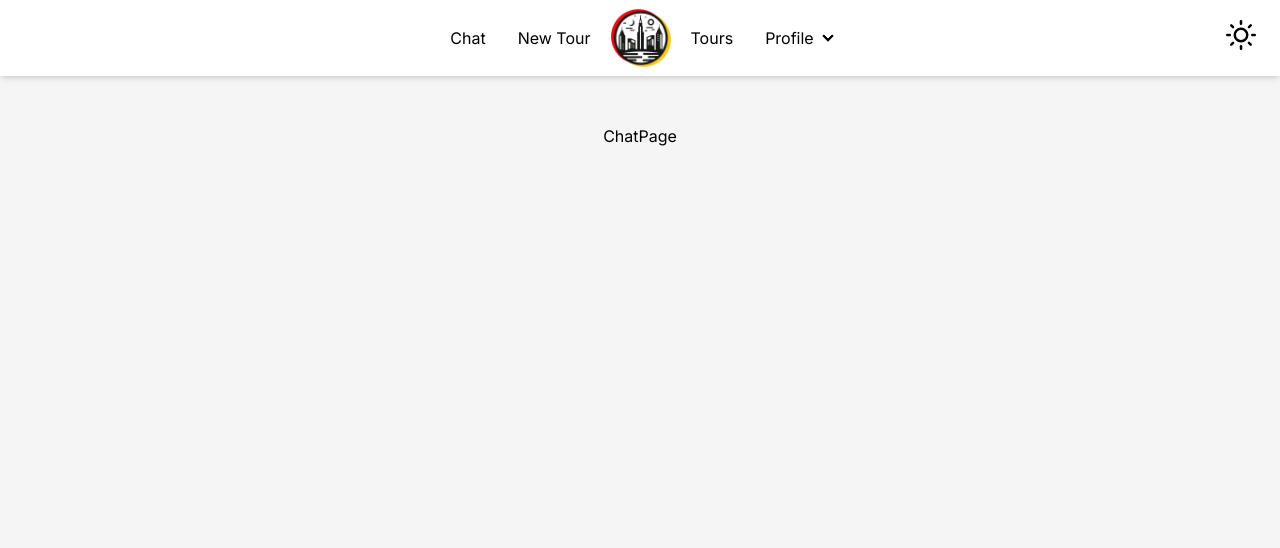
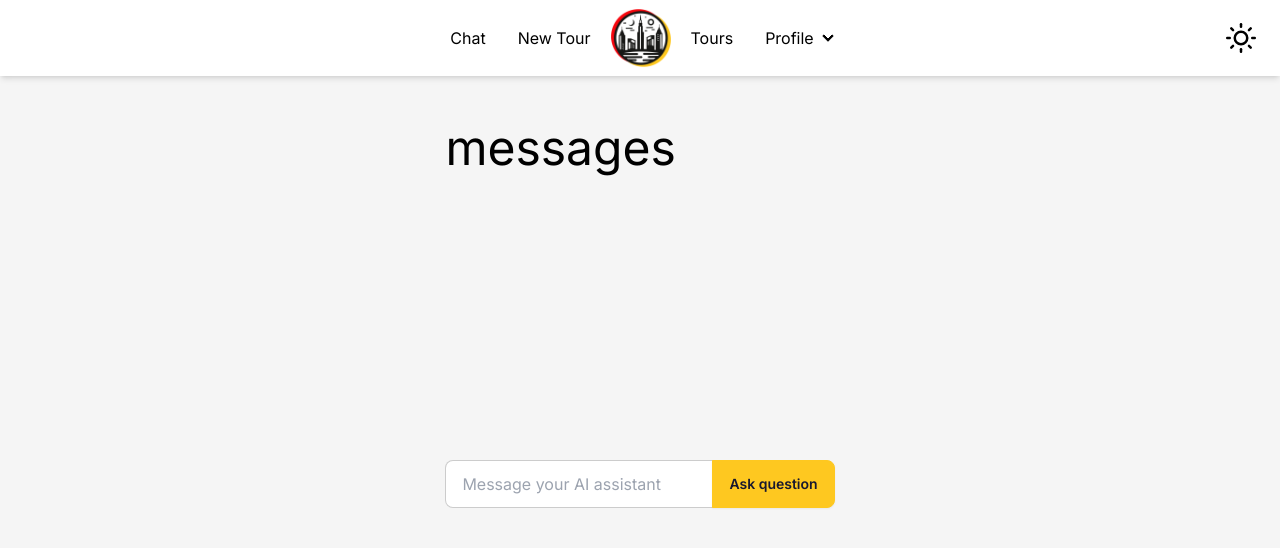
Before and after one commit to rm-reins/next-gpt-cityGuide, a Next.js app: page /chat in a window 1280 px wide. Shown: the top 548 px of the page. Built offline with nearby package versions, Linux system fonts and the light colour scheme; no server answers.

Commit message:
feat: chat page setup

```diff
--- a/app/(dashboard)/chat/page.jsx
+++ b/app/(dashboard)/chat/page.jsx
@@ -1,5 +1,14 @@
+import Chat from "@/components/Chat.jsx";
+import { dehydrate, HydrationBoundary, QueryClient } from "@tanstack/react-query";
+
 function ChatPage() {
-  return <div>ChatPage</div>;
+  const queryClient = new QueryClient();
+
+  return (
+    <HydrationBoundary state={dehydrate(queryClient)}>
+      <Chat />
+    </HydrationBoundary>
+  );
 }
 
 export default ChatPage;
--- a/app/layout.jsx
+++ b/app/layout.jsx
@@ -1,6 +1,7 @@
 import { Inter } from "next/font/google";
 import "./globals.css";
 import { ClerkProvider } from "@clerk/nextjs";
+import Providers from "./providers.jsx";
 
 const inter = Inter({ subsets: ["latin"] });
 
@@ -17,7 +18,9 @@ export default function RootLayout({ children }) {
   return (
     <ClerkProvider>
       <html lang="en">
-        <body className={inter.className}>{children}</body>
+        <body className={inter.className}>
+          <Providers>{children}</Providers>
+        </body>
       </html>
     </ClerkProvider>
   );
--- /dev/null
+++ b/app/providers.jsx
@@ -0,0 +1,26 @@
+"use client";
+
+import { QueryClient, QueryClientProvider } from "@tanstack/react-query";
+
+import { useState } from "react";
+import { Toaster } from "react-hot-toast";
+
+function Providers({ children }) {
+  const [queryClient] = useState(() => {
+    return new QueryClient({
+      defaultOptions: {
+        queries: {
+          staleTime: 60 * 1000,
+        },
+      },
+    });
+  });
+
+  return (
+    <QueryClientProvider client={queryClient}>
+      <Toaster position="top-center" />
+      {children}
+    </QueryClientProvider>
+  );
+}
+export default Providers;
--- /dev/null
+++ b/components/Chat.jsx
@@ -0,0 +1,43 @@
+"use client";
+
+import chatResponse from "@/utils/actions.js";
+import { useMutation } from "@tanstack/react-query";
+import { useState } from "react";
+
+function Chat() {
+  const [inputText, setInputText] = useState("");
+  const [message, setMessage] = useState([]);
+
+  const { mutate } = useMutation({
+    mutationFn: (message) => chatResponse(message),
+  });
+
+  function handleSubmit(e) {
+    e.preventDefault();
+    mutate(inputText);
+  }
+
+  return (
+    <div className="grid grid-rows-[1fr, auto]">
+      <div>
+        <h2 className="text-5xl">messages</h2>
+      </div>
+      <form onSubmit={handleSubmit} className="max-w-4xl pt-12">
+        <div className="join w-full">
+          <input
+            type="text"
+            placeholder="Message your AI assistant"
+            className="input input-bordered join-item w-full"
+            value={inputText}
+            required
+            onChange={(e) => setInputText(e.target.value)}
+          />
+          <button className="btn btn-primary join-item" type="submit">
+            Ask question
+          </button>
+        </div>
+      </form>
+    </div>
+  );
+}
+export default Chat;
--- a/components/Navbar.jsx
+++ b/components/Navbar.jsx
@@ -6,7 +6,7 @@ import NightMode from "./UI/NightMode.jsx";
 
 function Navbar() {
   return (
-    <div className="navbar bg-base-100 sticky top-0 z-50 shadow-md">
+    <div className="navbar bg-base-100 sticky top-0 z-50 shadow-md px-6">
       <div className="navbar-start">
         <div className="sm:hidden flex items-center">
           <Image
@@ -16,11 +16,11 @@ function Navbar() {
             width={60}
             height={60}
           />
-          <h1 className="text-xl font-bold text-center">UrbanIQ Explorer</h1>
+          <h1 className="text-xl px-3 font-bold text-center">UrbanIQ Explorer</h1>
         </div>
       </div>
 
-      <div className="navbar-center max-sm:hidden lg:flex">
+      <div className="navbar-center max-sm:hidden flex">
         <ul className="menu text-base menu-horizontal px-1">
           <li>
             <Link href="/chat">Chat</Link>
@@ -43,9 +43,7 @@ function Navbar() {
       </div>
 
       <div className="navbar-end">
-        <div className="pr-4">
-          <NightMode />
-        </div>
+        <NightMode />
       </div>
     </div>
   );
--- /dev/null
+++ b/utils/actions.js
@@ -0,0 +1,3 @@
+"use server";
+
+export default async function chatResponse(chatMessage) {}
```
